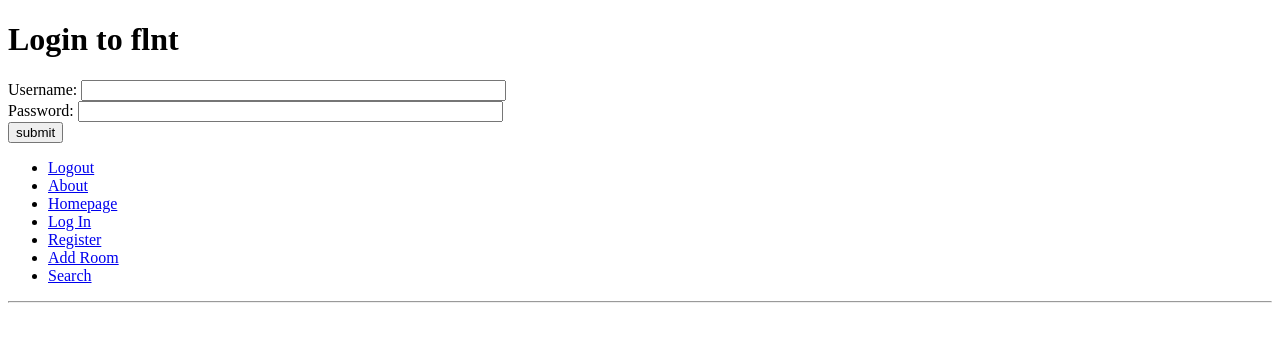
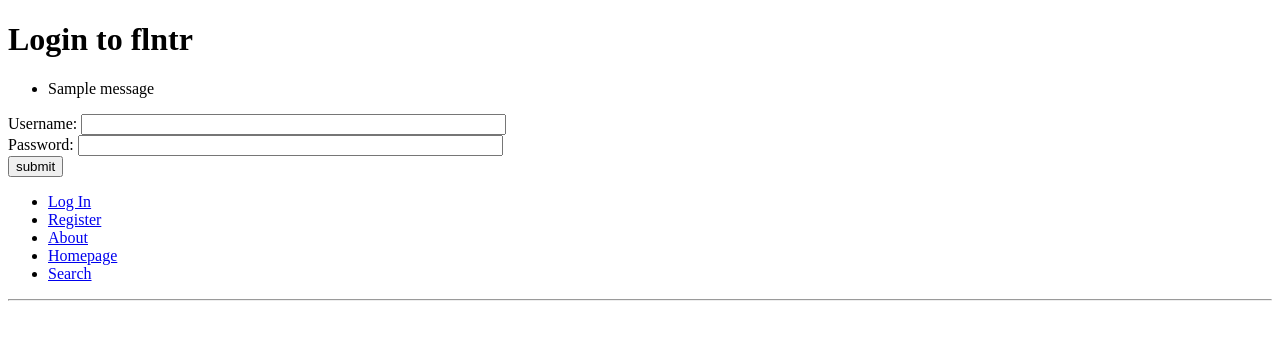
Before and after one commit to mcwilson91/flntr, a Django app: page /flntr/login/ in a window 1280 px wide. Shown: the top 342 px of the page. Run offline with Django 3.2, Linux system fonts and the light colour scheme; tables that the repository leaves empty hold one stand-in row (values such as "Sample post"); one stand-in notice (Sample message) is shown.

Commit message:
user login and logout should be fine now, a bit ugly tho

```diff
--- a/flntr_project/flntr_app/views.py
+++ b/flntr_project/flntr_app/views.py
@@ -9,6 +9,7 @@ from datetime import datetime, timedelta
 from django.contrib.auth.decorators import login_required
 from django.contrib.auth import logout
 from datetime import datetime
+from django.contrib import messages
 
 # Create your views here.
 def index(request):
@@ -96,10 +97,11 @@ def user_login(request):
                 return HttpResponse("Your flntr account is disabled.")
         else:
             # Bad login details were provided. So we can't log the user in.
-            print("Invalid login details: {0}, {1}").format(username, password)
-            return HttpResponse("Invalid login details supplied.")
+            messages.info(request, 'Invalid login details')
+            # print("Invalid login details: {0}, {1}".format(username, password))
+            return HttpResponseRedirect(reverse('login'))
     else:
-        return render(request, 'flntr/login.html')
+        return render(request, 'flntr/login.html', {})
 
 def property(request):
     all_flat_list = Flat.objects.order_by('-price')
@@ -148,7 +150,7 @@ def show_user_properties_aProperty(request):
 @login_required
 def user_logout(request):
     logout(request)
-    return HttpResponseRedirect(reverse('index.html'))
+    return HttpResponseRedirect(reverse('index'))
 
 def add_room(request):
 	form = FlatForm();
--- a/flntr_project/flntr_project/settings.py
+++ b/flntr_project/flntr_project/settings.py
@@ -103,11 +103,7 @@ AUTH_PASSWORD_VALIDATORS = [
     },
 ]
 
-REGISTRATION_OPEN = True
-ACCOUNT_ACTIVATION_DAYS = 7
-REGISTRATION_AUTO_LOGIN = True
-LOGIN_REDIRECT_URL = '/flntr/'
-LOGIN_URL = '/accounts/login/'
+
 
 # Internationalization
 # https://docs.djangoproject.com/en/1.11/topics/i18n/
--- a/flntr_project/flntr_project/urls.py
+++ b/flntr_project/flntr_project/urls.py
@@ -29,8 +29,6 @@ urlpatterns = [
     url(r'^$', views.index, name='index'),
     url(r'^flntr/', include('flntr_app.urls')),
     url(r'^admin/', admin.site.urls),
-    url(r'^accounts/register/$', MyRegistrationView.as_view(), name='registration_register'),
-    url(r'^accounts/', include('registration.backends.simple.urls')),
 ] + static(settings.MEDIA_URL, document_root=settings.MEDIA_ROOT)
 
 # registration.backends.simple.urls:
--- a/flntr_project/templates/flntr/base.html
+++ b/flntr_project/templates/flntr/base.html
@@ -19,12 +19,18 @@
 	</div>
 	<div>
 		<ul>
+			{% if user.is_authenticated %}
 			<li><a href="{% url 'logout' %}">Logout</a></li>
+		<!--	{% if user.groups == landlords %}
+				<li><a href="{% url 'add_room' %}">Add Room</a></li>
+				{% endif %} -->
+			{% else %}
+			<li><a href="{% url 'login' %}">Log In</a></li>
+			<li><a href="{% url 'register' %}">Register</a></li>
+			{% endif %}
 			<li><a href="{% url 'about' %}">About</a></li>
 			<li><a href="{% url 'index' %}">Homepage</a></li>
-			<li><a href="{% url 'login' %}">Log In</a></li>
-			<li><a href="{% url 'register' %}">Register</a></li>
-			<li><a href="{% url 'add_room' %}">Add Room</a></li>
+
 			<li><a href="{% url 'search' %}">Search</a></li>
 		</ul>
 	</div>
--- a/flntr_project/templates/flntr/login.html
+++ b/flntr_project/templates/flntr/login.html
@@ -6,14 +6,22 @@
 {% endblock %}
 
 {% block body_block %}
-<h1>Login to flnt</h1>
-<form class="" id="login_form" action="index.html" method="post">
+<h1>Login to flntr</h1>
+{% if messages %}
+<ul class="messages">
+    {% for message in messages %}
+    <li{% if message.tags %} class="{{ message.tags }}"{% endif %}>{{ message }}</li>
+    {% endfor %}
+</ul>
+{% endif %}
+
+<form id="login_form" action="{% url 'login' %}" method="post">
 	{% csrf_token %}
 	Username: <input type="text" name="username" value="" size="50" />
 	<br>
-	Password: <input type="text" name="password" value=""	size="50" />
+	Password: <input type="password" name="password" value=""	size="50" />
 	<br>
-	<input type="submit" name="" value="submit" />
+	<input type="submit" value="submit" />
 
 </form>
 {% endblock %}
```
Also changed, not shown: flntr_project/db.sqlite3, flntr_project/flntr_app/migrations/0001_initial.py.
